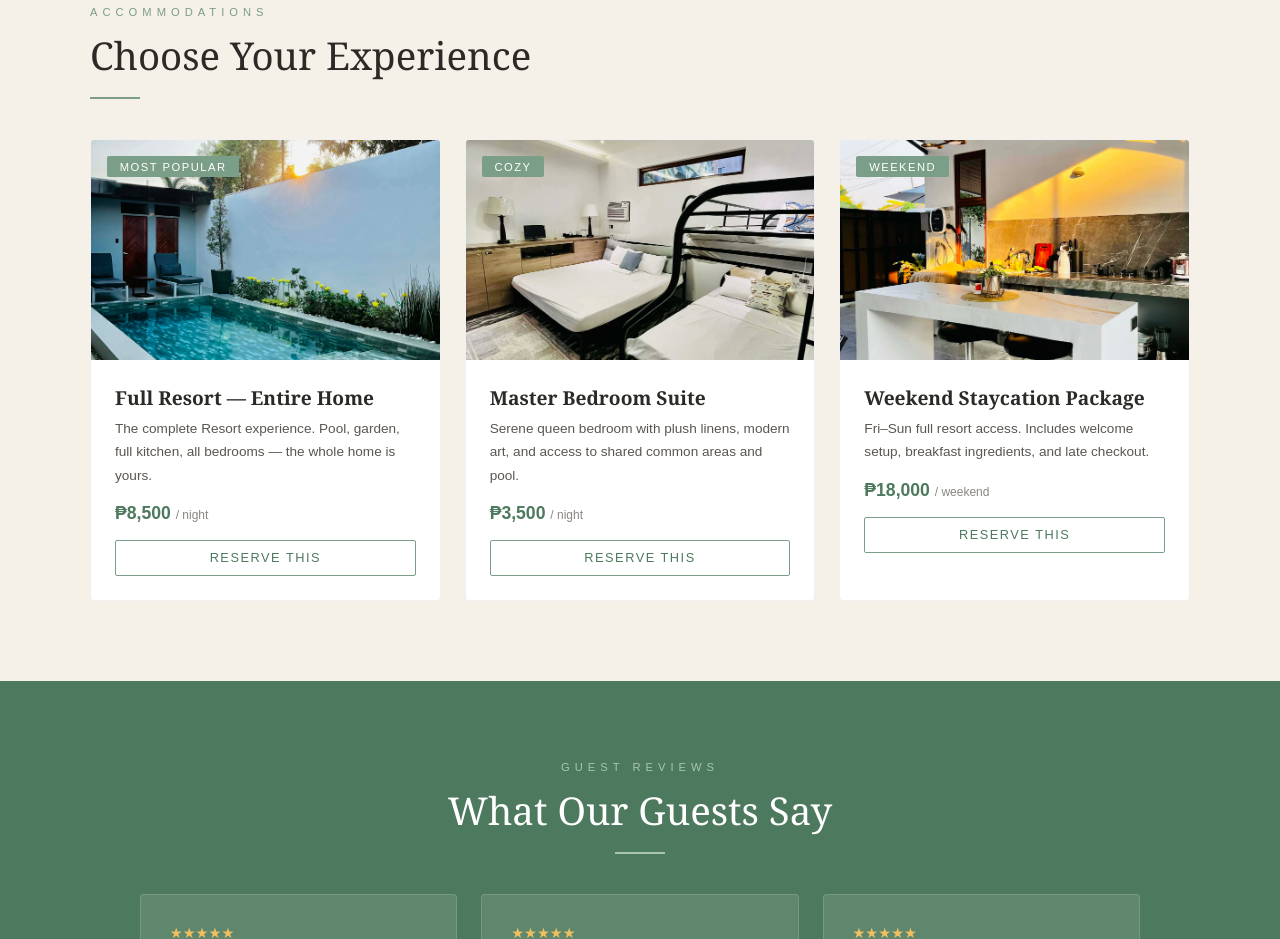
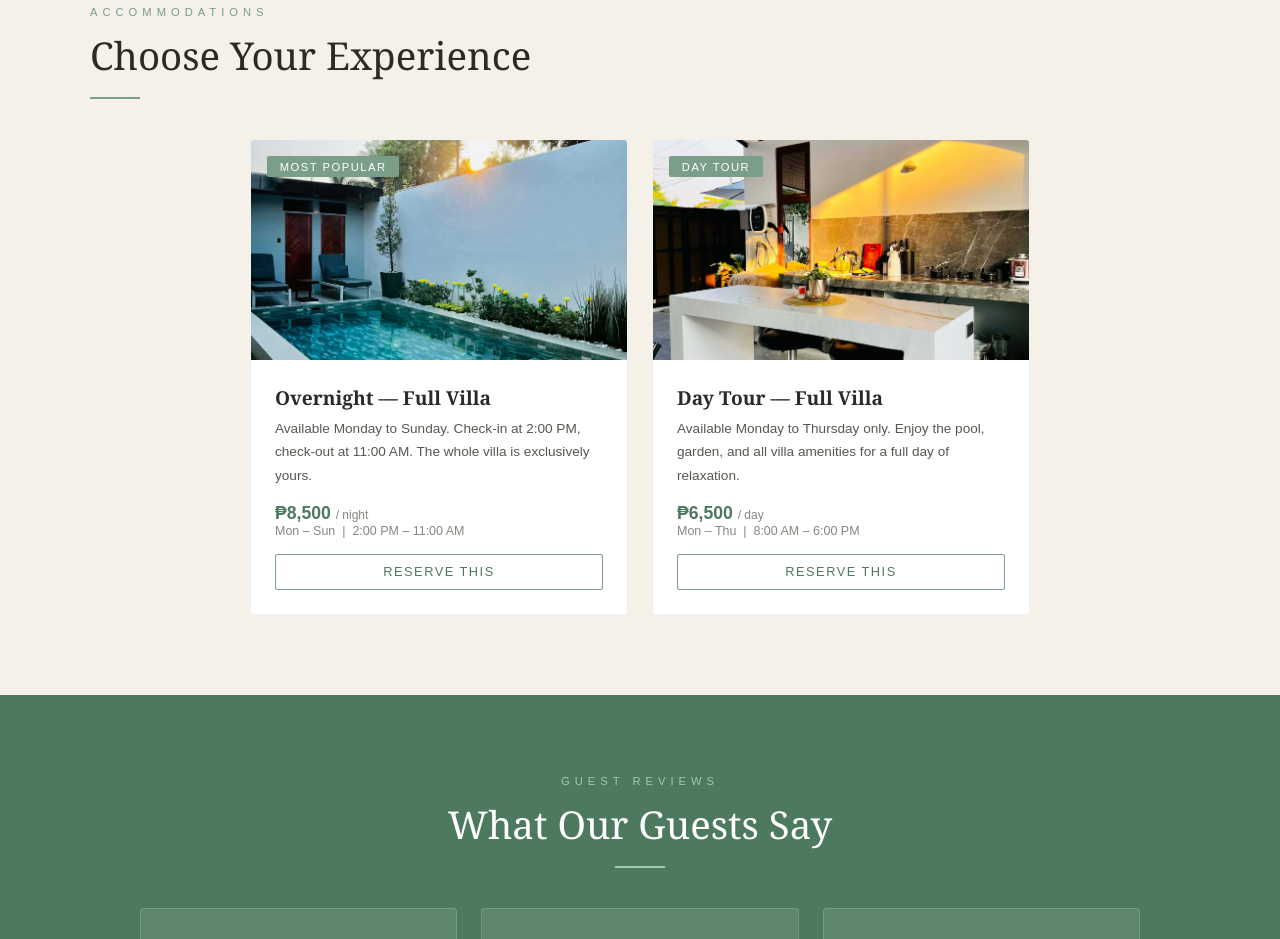
Before and after one commit to M3gu627/Resort, a plain HTML site: page index.html in a window 1280 px wide. Shown: the part 4860-5799 px from the top of the page. Drawn offline with Linux system fonts and the light colour scheme.

Commit message:
Update index.html

```diff
--- a/index.html
+++ b/index.html
@@ -746,40 +746,30 @@
       <h2 class="section-title">Choose Your Experience</h2>
       <div class="section-line"></div>
     </div>
-    <div class="rooms-grid stagger">
+    <div class="rooms-grid stagger" style="grid-template-columns: repeat(auto-fit, minmax(300px, 1fr)); max-width: 780px; margin-left: auto; margin-right: auto;">
       <div class="room-card">
         <div class="room-img">
           <img src="pool1.jpg" alt="Pool" />
           <span class="room-tag">MOST POPULAR</span>
         </div>
         <div class="room-body">
-          <h3 class="room-name">Full Resort &mdash; Entire Home</h3>
-          <p class="room-desc">The complete Resort experience. Pool, garden, full kitchen, all bedrooms &mdash; the whole home is yours.</p>
+          <h3 class="room-name">Overnight &mdash; Full Villa</h3>
+          <p class="room-desc">Available Monday to Sunday. Check-in at 2:00 PM, check-out at 11:00 AM. The whole villa is exclusively yours.</p>
           <div class="room-price">&#8369;8,500 <span>/ night</span></div>
+          <div style="font-family:sans-serif; font-size:0.78rem; color:var(--text-light); margin-bottom:0.8rem;">Mon &ndash; Sun &nbsp;|&nbsp; 2:00 PM &ndash; 11:00 AM</div>
           <button class="room-btn" onclick="openModal()">RESERVE THIS</button>
         </div>
       </div>
       <div class="room-card">
         <div class="room-img">
-          <img src="room1.jpg" alt="Bedroom" />
-          <span class="room-tag">COZY</span>
+          <img src="outsidekitchen.jpg" alt="Day Tour" />
+          <span class="room-tag">DAY TOUR</span>
         </div>
         <div class="room-body">
-          <h3 class="room-name">Master Bedroom Suite</h3>
-          <p class="room-desc">Serene queen bedroom with plush linens, modern art, and access to shared common areas and pool.</p>
-          <div class="room-price">&#8369;3,500 <span>/ night</span></div>
-          <button class="room-btn" onclick="openModal()">RESERVE THIS</button>
-        </div>
-      </div>
-      <div class="room-card">
-        <div class="room-img">
-          <img src="outsidekitchen.jpg" alt="Patio" />
-          <span class="room-tag">WEEKEND</span>
-        </div>
-        <div class="room-body">
-          <h3 class="room-name">Weekend Staycation Package</h3>
-          <p class="room-desc">Fri&ndash;Sun full resort access. Includes welcome setup, breakfast ingredients, and late checkout.</p>
-          <div class="room-price">&#8369;18,000 <span>/ weekend</span></div>
+          <h3 class="room-name">Day Tour &mdash; Full Villa</h3>
+          <p class="room-desc">Available Monday to Thursday only. Enjoy the pool, garden, and all villa amenities for a full day of relaxation.</p>
+          <div class="room-price">&#8369;6,500 <span>/ day</span></div>
+          <div style="font-family:sans-serif; font-size:0.78rem; color:var(--text-light); margin-bottom:0.8rem;">Mon &ndash; Thu &nbsp;|&nbsp; 8:00 AM &ndash; 6:00 PM</div>
           <button class="room-btn" onclick="openModal()">RESERVE THIS</button>
         </div>
       </div>
@@ -870,9 +860,8 @@
         <div class="form-group">
           <label>Room / Package</label>
           <select>
-            <option>Full Villa &mdash; Entire Home</option>
-            <option>Master Bedroom Suite</option>
-            <option>Weekend Staycation Package</option>
+            <option>Overnight &mdash; Full Villa (2PM&ndash;11AM) &mdash; &#8369;8,500</option>
+            <option>Day Tour &mdash; Full Villa (8AM&ndash;6PM) &mdash; &#8369;6,500</option>
           </select>
         </div>
         <div class="form-group">
```
